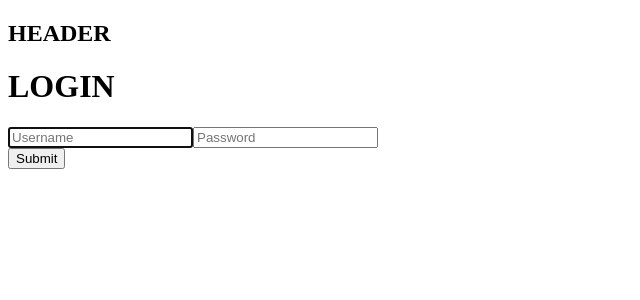
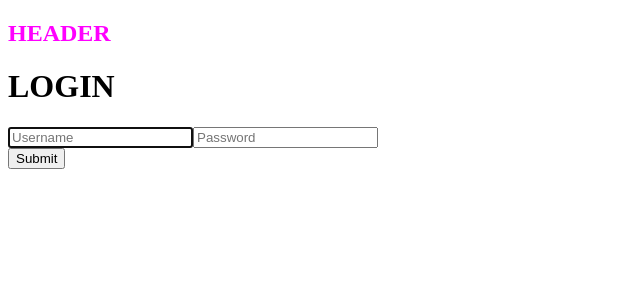
Before and after one commit to ewoldh/emission-rights, an Angular app in the folder client/: page /login in a window 1280 px wide. Shown: the top 300 px of the page, without its empty margins (0-640 px from the left). Built offline with nearby package versions, Linux system fonts and the light colour scheme; no server answers.

Commit message:
sass functionality

```diff
--- a/client/angular-cli.json
+++ b/client/angular-cli.json
@@ -18,7 +18,8 @@
       "prefix": "app",
       "mobile": false,
       "styles": [
-        "styles.css"
+        "styles.css",
+        "assets/styles/default.scss"
       ],
       "scripts": [],
       "environments": {
--- a/client/package.json
+++ b/client/package.json
@@ -22,6 +22,7 @@
     "@angular/platform-browser-dynamic": "^2.3.1",
     "@angular/router": "^3.3.1",
     "core-js": "^2.4.1",
+    "node-sass": "^4.5.0",
     "rxjs": "^5.0.1",
     "ts-helpers": "^1.1.1",
     "zone.js": "^0.7.2"
--- a/client/src/app/app.component.ts
+++ b/client/src/app/app.component.ts
@@ -3,7 +3,7 @@ import { Component, OnInit } from '@angular/core';
 @Component({
   selector: 'app-root',
   templateUrl: './app.component.html',
-  styleUrls: ['./app.component.css']
+  styleUrls: ['./app.component.scss']
 })
 export class AppComponent implements OnInit {
 
--- /dev/null
+++ b/client/src/assets/styles/default.scss
@@ -0,0 +1,5 @@
+$pink: #FF00FF;
+
+h2 {
+    color: $pink;
+}
```
Also changed, not shown: client/src/app/app.component.css (deleted), client/src/app/app.component.scss (added).
